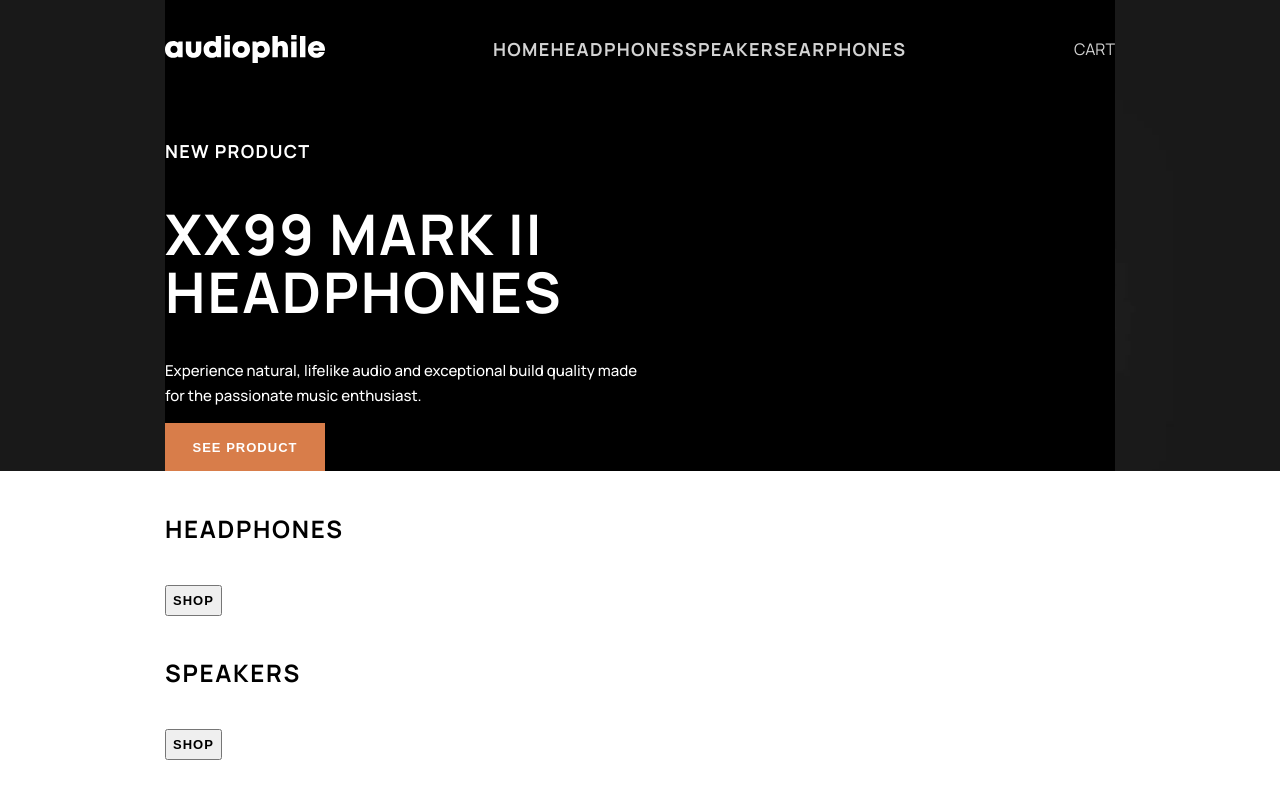
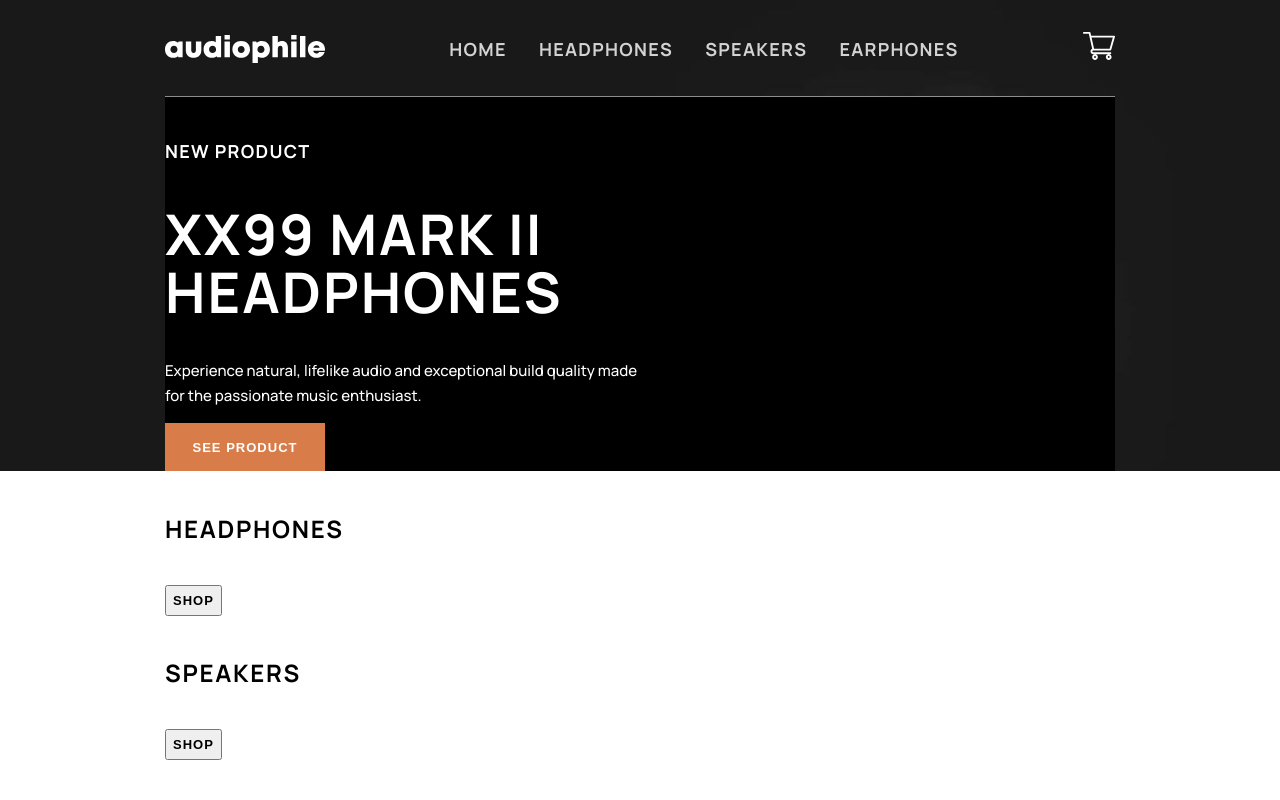
Before and after one commit to OktawiaRogowicz/audiophile-e-commerce, a React (Create React App) app: page / in a window 1280 px wide. Shown: the top 800 px of the page. Built offline with nearby package versions, Linux system fonts and the light colour scheme.

Commit message:
Added ::after line, added links and cart image

```diff
--- a/src/components/Navbar.js
+++ b/src/components/Navbar.js
@@ -1,22 +1,44 @@
 import styled from "styled-components";
 import logo from "../audiophile-ecommerce-website/starter-code/assets/shared/desktop/logo.svg"
+import cart from "../audiophile-ecommerce-website/starter-code/assets/shared/desktop/icon-cart.svg"
 
 const Container = styled.div`
     height: 6.063rem;
-    background-color: black;
+    background-color: transparent;
     color: lightgrey;
     text-transform: uppercase;
     display: flex;
     align-items: center;
     justify-content: space-between;
+    position: relative;
+
+    &::after {
+        content: "";
+        position: absolute;
+        background-color: var(--white);
+        opacity: 0.5;
+        width: 100%;
+        height: 1px;
+        bottom: 0;
+    }
 
     img {
         height: 1.75rem;
     }
 
+    a {
+        &:hover, &:active, &:focus {
+            cursor: pointer;
+        }
+    }
+
     div {
         display: flex;
         flex-direction: row;
+
+        h6 {
+            margin: 0 1rem 0 1rem;
+        }
     }
 `
 
@@ -25,12 +47,12 @@ function Navbar() {
         <Container>
             <img src={logo}></img>
             <div>
-                <h6>Home</h6>
-                <h6>Headphones</h6>
-                <h6>Speakers</h6>
-                <h6>Earphones</h6>
+                <a><h6>Home</h6></a>
+                <a><h6>Headphones</h6></a>
+                <a><h6>Speakers</h6></a>
+                <a><h6>Earphones</h6></a>
             </div>
-            <a>Cart</a>
+            <a><img src={cart}></img></a>
         </Container>
     );
 }
```
